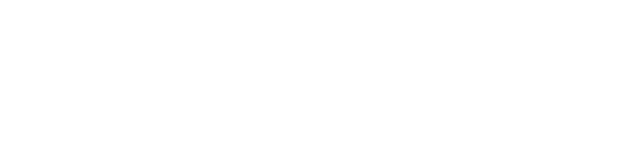
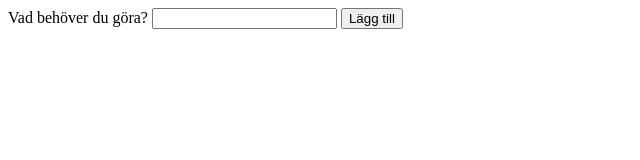
Before and after one commit to Niklas-Nordin/Enkel-To-Do-list, a plain HTML site: page index.html in a window 1280 px wide. Shown: the whole page, without its empty margins (0-640 px from the left). Drawn offline with Linux system fonts and the light colour scheme.

Commit message:
Lägger till button och input för att kunna fylla i todo listan

```diff
--- a/index.html
+++ b/index.html
@@ -8,6 +8,9 @@
     <title>To-Do List</title>
 </head>
 <body>
+    <label for="text">Vad behöver du göra?</label>
+    <input type="text" id="text">
 
+    <button id="btn">Lägg till</button>
 </body>
 </html>
```
